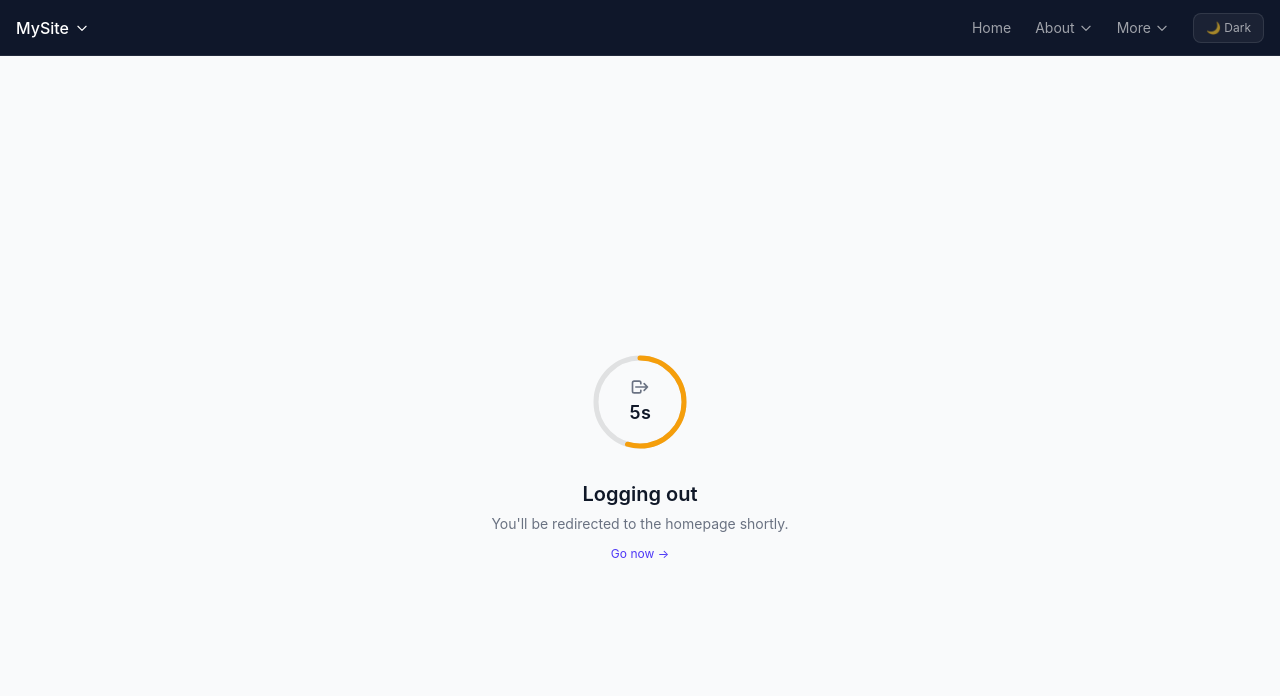
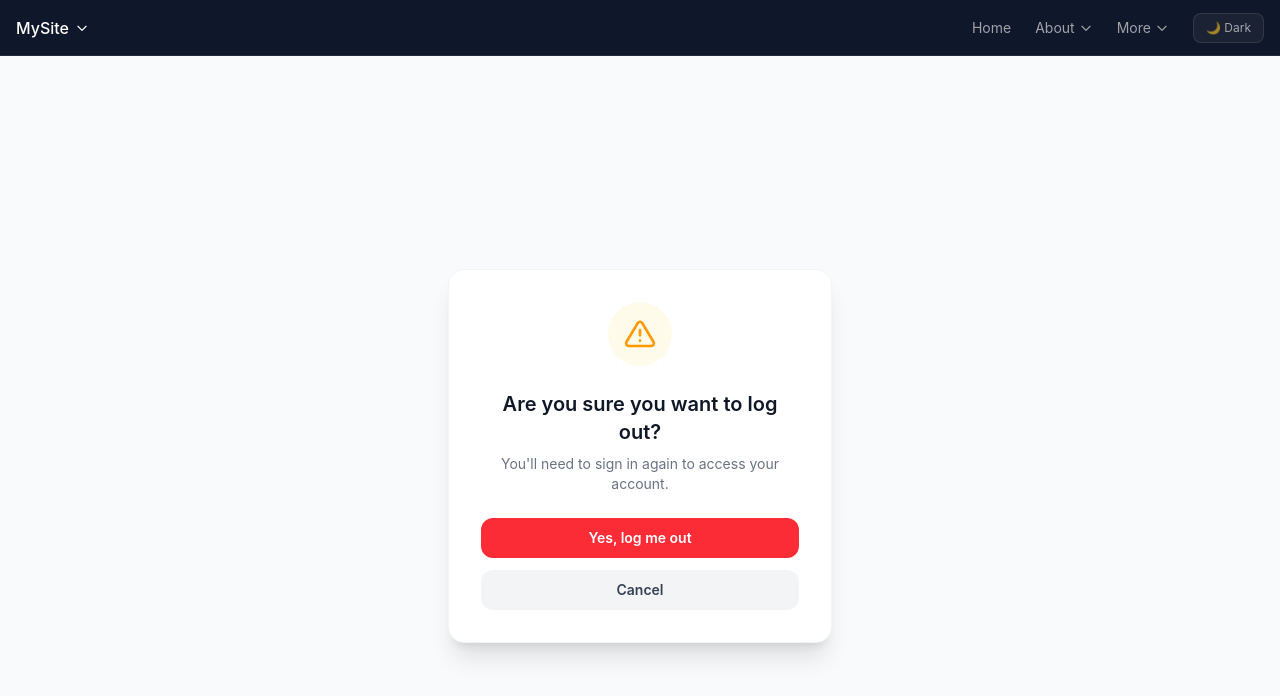
Before and after one commit to kabeloxabendlini/My_NextJ.S_App, a Next.js app: page /logout in a window 1280 px wide. Shown: the top 696 px of the page. Built offline with nearby package versions, Linux system fonts and the light colour scheme.

Commit message:
Add explosion effect on alien hit

```diff
--- a/app/logout/page.tsx
+++ b/app/logout/page.tsx
@@ -1,4 +1,3 @@
-// app/logout/page.tsx
 'use client';
 
 import { useEffect, useState } from 'react';
@@ -8,11 +7,14 @@ export default function LogoutPage() {
   const router = useRouter();
   const [progress, setProgress] = useState(0);
   const [secondsLeft, setSecondsLeft] = useState(10);
+  const [confirmed, setConfirmed] = useState(false);
 
   const duration = 10000;
   const intervalTime = 50;
 
   useEffect(() => {
+    if (!confirmed) return;
+
     localStorage.removeItem('user');
 
     let elapsed = 0;
@@ -28,7 +30,7 @@ export default function LogoutPage() {
       clearInterval(interval);
       clearTimeout(timeout);
     };
-  }, [router]);
+  }, [confirmed, router]);
 
   const radius = 54;
   const stroke = 5;
@@ -37,22 +39,75 @@ export default function LogoutPage() {
   const strokeDashoffset = circumference - (progress / 100) * circumference;
 
   const getColor = (p: number) => {
-    if (p < 50) return '#6366f1'; // indigo
-    if (p < 80) return '#f59e0b'; // amber
-    return '#ef4444';             // red
+    if (p < 50) return '#6366f1';
+    if (p < 80) return '#f59e0b';
+    return '#ef4444';
   };
 
+  // ── Confirmation dialog ───────────────────────────────────────────────────
+  if (!confirmed) {
+    return (
+      <div className="min-h-screen flex items-center justify-center bg-gray-50 dark:bg-gray-950 px-6">
+        <div className="bg-white dark:bg-gray-900 rounded-2xl shadow-xl w-full max-w-sm p-8 flex flex-col items-center gap-6 border border-gray-100 dark:border-white/10">
+
+          {/* Warning icon */}
+          <div className="w-16 h-16 rounded-full bg-amber-50 dark:bg-amber-400/10 flex items-center justify-center">
+            <svg
+              className="w-8 h-8 text-amber-500"
+              fill="none"
+              stroke="currentColor"
+              viewBox="0 0 24 24"
+            >
+              <path
+                strokeLinecap="round"
+                strokeLinejoin="round"
+                strokeWidth={2}
+                d="M12 9v4m0 4h.01M10.29 3.86L1.82 18a2 2 0 001.71 3h16.94a2 2 0 001.71-3L13.71 3.86a2 2 0 00-3.42 0z"
+              />
+            </svg>
+          </div>
+
+          {/* Text */}
+          <div className="text-center space-y-2">
+            <h2 className="text-xl font-semibold text-gray-900 dark:text-white">
+              Are you sure you want to log out?
+            </h2>
+            <p className="text-sm text-gray-500 dark:text-white/40">
+              You'll need to sign in again to access your account.
+            </p>
+          </div>
+
+          {/* Actions */}
+          <div className="flex flex-col w-full gap-3">
+            <button
+              onClick={() => setConfirmed(true)}
+              className="w-full py-2.5 rounded-xl bg-red-500 hover:bg-red-600 active:scale-95 text-white text-sm font-semibold transition-all duration-150"
+            >
+              Yes, log me out
+            </button>
+            <button
+              onClick={() => router.back()}
+              className="w-full py-2.5 rounded-xl bg-gray-100 hover:bg-gray-200 dark:bg-white/10 dark:hover:bg-white/20 active:scale-95 text-gray-700 dark:text-white text-sm font-semibold transition-all duration-150"
+            >
+              Cancel
+            </button>
+          </div>
+
+        </div>
+      </div>
+    );
+  }
+
+  // ── Logout-in-progress screen (unchanged) ─────────────────────────────────
   return (
     <div className="min-h-screen flex flex-col items-center justify-center bg-gray-50 dark:bg-gray-950 gap-6 px-6">
 
-      {/* Circle timer */}
       <div className="relative">
         <svg
           height={radius * 2}
           width={radius * 2}
           className="transform -rotate-90"
         >
-          {/* Track */}
           <circle
             stroke="currentColor"
             className="text-black/10 dark:text-white/10"
@@ -62,7 +117,6 @@ export default function LogoutPage() {
             cx={radius}
             cy={radius}
           />
-          {/* Progress */}
           <circle
             stroke={getColor(progress)}
             fill="transparent"
@@ -77,9 +131,7 @@ export default function LogoutPage() {
           />
         </svg>
 
-        {/* Center label — sits on top of SVG */}
         <div className="absolute inset-0 flex flex-col items-center justify-center">
-          {/* Logout icon via SVG — no react-icons dependency */}
           <svg
             className="w-5 h-5 text-gray-500 dark:text-white/40 mb-0.5"
             fill="none"
@@ -95,7 +147,6 @@ export default function LogoutPage() {
         </div>
       </div>
 
-      {/* Text */}
       <div className="text-center space-y-1.5">
         <h1 className="text-xl font-semibold text-gray-900 dark:text-white">Logging out</h1>
         <p className="text-sm text-gray-500 dark:text-white/40">
```
